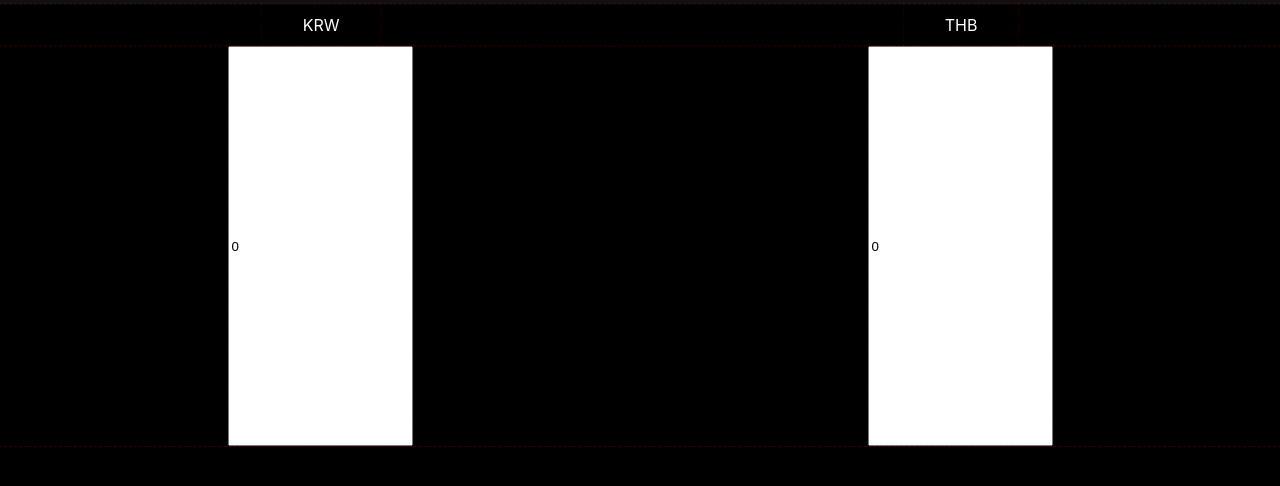
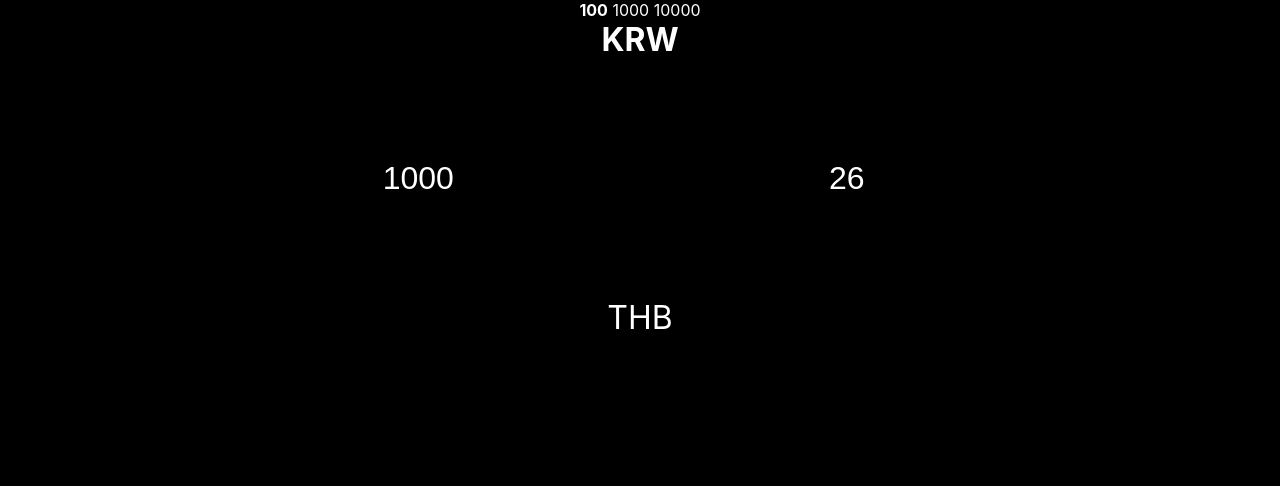
Before and after one commit to guitared/currency-slider-pwa, a plain HTML site: page index.html in a window 1280 px wide. Shown: the top 486 px of the page. Drawn offline with Linux system fonts and the light colour scheme.

Commit message:
Update index.html

```diff
--- a/index.html
+++ b/index.html
@@ -5,47 +5,54 @@
 </head>
 <body>
   <div class="fix-wrapper">
-    <div id="progress"></div>
-    <div class="flex">
-      <div id="cur1" class="currency" onclick="setstep(1)">KRW</div>
-      <div id="cur2" class="currency" onclick="setstep(2)">THB</div>
-    </div>
-    <div class="flex">
-      <input id="krw" type="number" value="0" pattern="\d*" step="1000"/>
-      <input id="thb" type="number" value="0" pattern="\d*" step="100"/>
-    </div>
+
+
+    <input type="radio" id="s1" name="step" value="100" checked><label for="s1">100</label>
+    <input type="radio" id="s2" name="step" value="1000"><label for="s2">1000</label>
+    <input type="radio" id="s3" name="step" value="10000"><label for="s3">10000</label>
+    <input type="radio" id="c1" name="base_currency" value="KRW" checked><label class="currency" for="c1">KRW</label>
+    <input id="krw" type="number" min="0" value="0" step="1000" />
+    <input id="thb" type="number" min="0" value="0" step="100" />
+    <input type="radio" id="c2" name="base_currency" value="THB"><label class="currency" for="c2">THB</label>
   </div>
-
   <div id="slider" style="height:10000px"></div>
-
 <script>
 const exchange = 0.026
-function up(){}
-function down(){
-}
-function setstep(i){
+var x = 0
+function setstep(e){
   cur1.classList.remove("bold")
   cur2.classList.remove("bold")
-  document.querySelector('cur'+i).classList.add("bold")
+  e.classList.add("bold")
 }
 function update(){
-  if(document.body.scrollTop > 5000){
-    up()
+  step = parseInt(document.querySelector('input[name="step"]:checked').value, 10)
+  if(document.body.scrollTop < 5000){
+    x += 1
   }
+  if (document.body.scrollTop > 5000){
+    if(x>0) x -= 1
+  }
+  krw.value = x * step
+  thb.value = parseInt(x * step * exchange , 10)
+  if(krw.value < 0) krw.value = 0
   window.scroll(0, 5000)
 }
+
 document.addEventListener("scroll", update)
-
 window.onload = _=>setTimeout(_=>window.scroll(0, 5000),100)
-
 </script>
 
 <style>
 
   * {
     box-sizing: border-box;
-    /**/outline: 1px dashed rgba(255,0,0,0.1);/**/
+    /*/outline: 1px dashed rgba(255,0,0,0.1);/**/
   }
+
+  *::-webkit-scrollbar {
+    width: 0px;
+  }
+
   html, body {
     background: black;
     margin: 0;
@@ -56,24 +63,36 @@ window.onload = _=>setTimeout(_=>window.scroll(0, 5000),100)
     position: fixed;
     top: 0;
     width:100%;
-  }
-  #progress {
-    height:4px;
-    background: #111;
-  }
-  .flex {
-    display:flex;
-    justify-content: space-around;
-    align-items: stretch
+    height:100%;
+    text-align: center;
   }
   .currency {
-    border:1px solid black;
-    padding: 10px 40px;
+    font-size: 2em;
+    display: block;
   }
   .bold {font-weight: bold;}
 
   input[type=number] {
-    height:400px;
+    margin: 100px 0;
+    font-size: 2em;
+    background: 0;
+    border: 0;
+    color: white;
+    text-align: center;
+  }
+
+  table{
+    width:100%;
+    table-layout: fixed;
+  }
+  td {text-align: center;}
+
+  input[type="radio"] {
+    display: none;
+  }
+
+  input[type=radio]:checked+label {
+    font-weight:bolder;
   }
 </style>
 </body></html>
```
